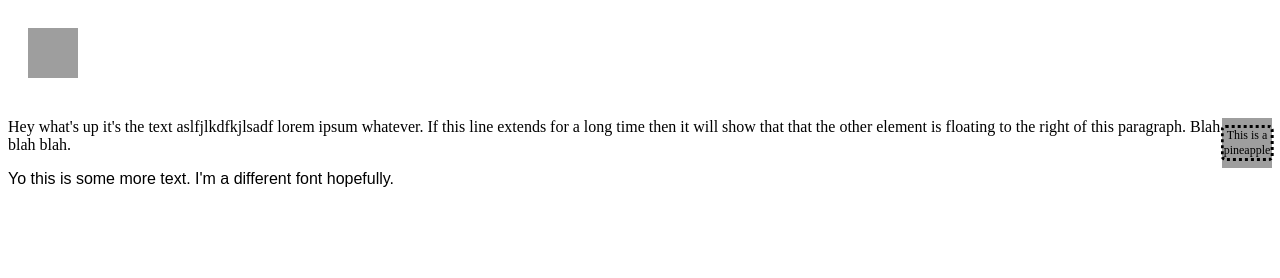
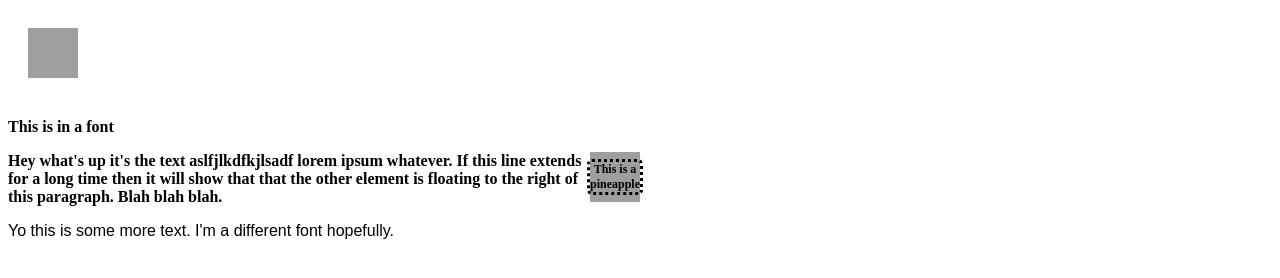
Before and after one commit to pfhgetty-1838508/pfhgetty-1838508.github.io, a plain HTML site: page someCss.html in a window 1280 px wide. Drawn offline with Linux system fonts and the light colour scheme; grey boxes are pictures that could not be loaded.

Commit message:
Update someCss.html

```diff
--- a/someCss.html
+++ b/someCss.html
@@ -6,14 +6,16 @@
   </head>
   <body>
   <img id="grass" src="https://www.pennington.com/-/media/Images/Pennington2-NA/US/blog/seed/how-to-identify-your-grass/Kentucky_31.jpg?h=800&la=en&w=1000&hash=7AF84F56C78ACAD83BABBF310157577B92EFB857"></img>
-
   <p class="font1">
+      This is in a font
+  </p>
+  <div class="font1">
     <div class="text-container">
          <img id="pineapple" src="https://www.w3schools.com/css/pineapple.jpg" alt="Pineapple"> </img>
          <div class="centered">This is a pineapple</div>
     </div>
     Hey what's up it's the text aslfjlkdfkjlsadf lorem ipsum whatever. If this line extends for a long time then it will show that that the other element is floating to the right of this paragraph. Blah blah blah.
-  </p>
+  </div>
   <p class="font2">Yo this is some more text. I'm a different font hopefully.</p>
   </body>
 </html>
```
